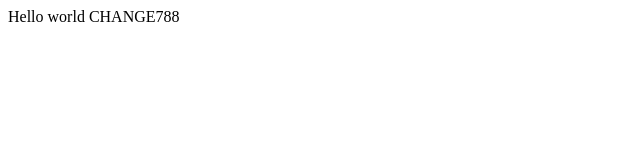
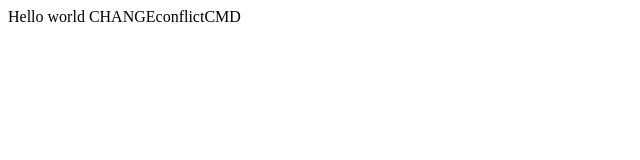
Before and after one commit to crud99/DougTest, a plain HTML site: page index.html in a window 1280 px wide. Shown: the full height of the page, 0-640 px from the left. Drawn offline with Linux system fonts and the light colour scheme.

Commit message:
cmd causing merge conflict

```diff
--- a/index.html
+++ b/index.html
@@ -1,5 +1,5 @@
 <html>
 <header><title>This is title</title></header>
 <body>
-Hello world CHANGE788</body>
+Hello world CHANGEconflictCMD</body>
 </html>
```
